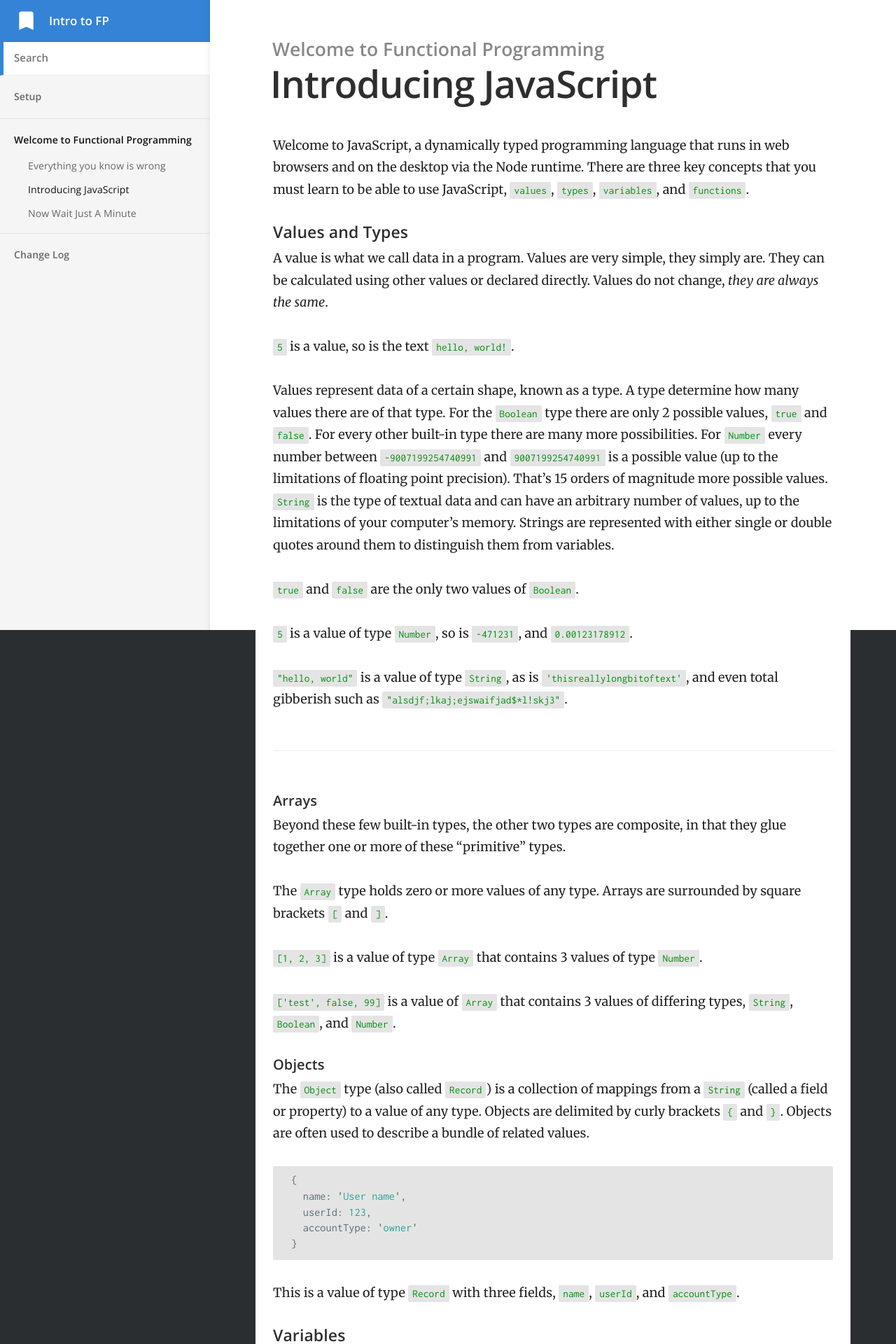
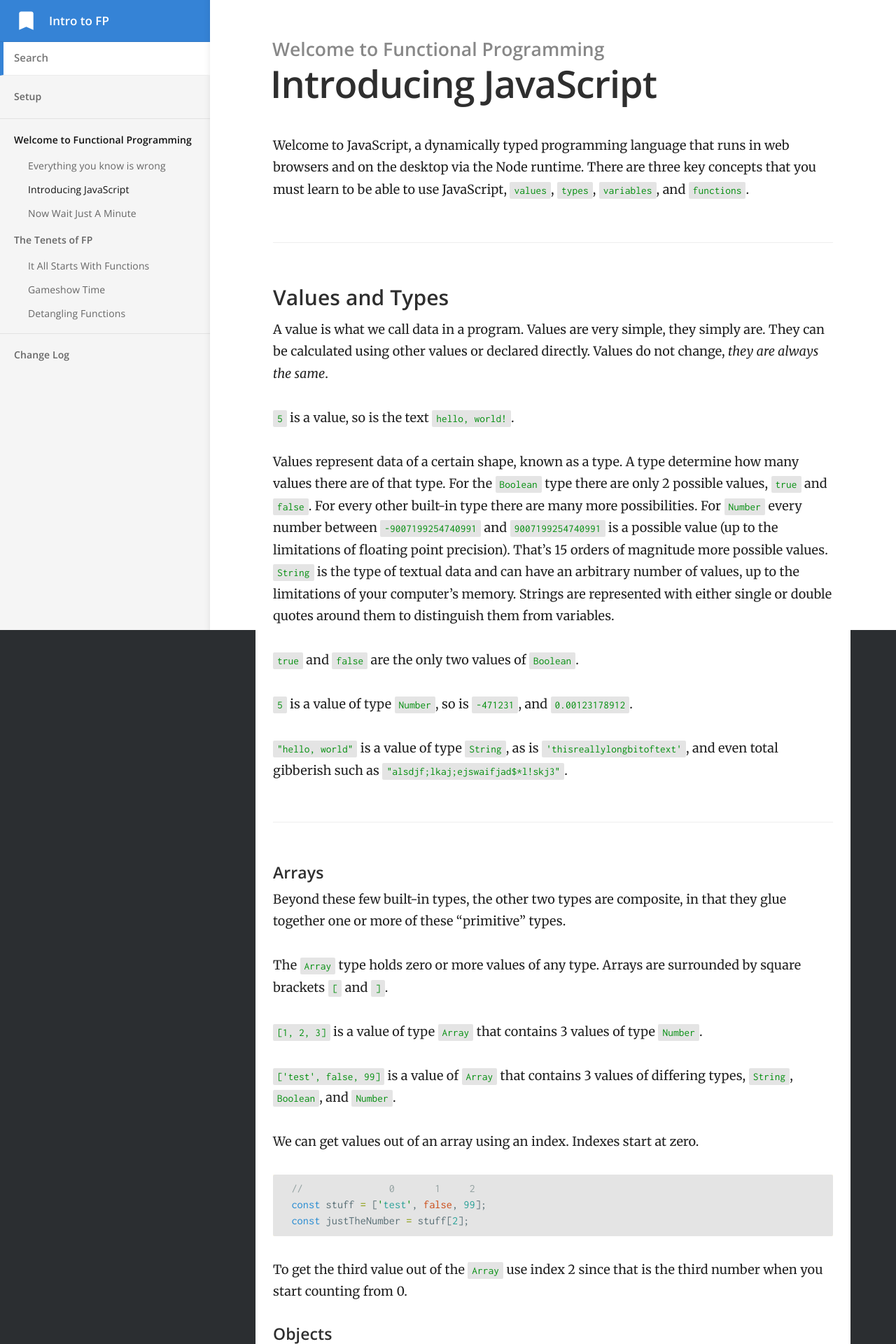
Before and after one commit to wayfinderio/intro-to-fp, a Jekyll site: the page built from _docs/1-welcome-to-functional-programming/javascript.md, in a window 1280 px wide. Shown: the top 1920 px of the page at 70% size. Built offline with Jekyll 4.4.1, drawn with Linux system fonts in a browser that asks for light colours; some of the changed text lies outside the part shown.

Commit message:
Content through introducing FP concepts

```diff
--- a/_docs/1-welcome-to-functional-programming/javascript.md
+++ b/_docs/1-welcome-to-functional-programming/javascript.md
@@ -6,7 +6,7 @@
 
 Welcome to JavaScript, a dynamically typed programming language that runs in web browsers and on the desktop via the Node runtime. There are three key concepts that you must learn to be able to use JavaScript, `values`, `types`, `variables`, and `functions`.
 
-#### Values and Types
+### Values and Types
 
 A value is what we call data in a program. Values are very simple, they simply are. They can be calculated using other values or declared directly. Values do not change, _they are always the same_.
 
@@ -22,7 +22,7 @@
 
 ---
 
-##### Arrays
+#### Arrays
 
 Beyond these few built-in types, the other two types are composite, in that they glue together one or more of these "primitive" types.
 
@@ -32,7 +32,17 @@
 
 `['test', false, 99]` is a value of `Array` that contains 3 values of differing types, `String`, `Boolean`, and `Number`.
 
-##### Objects
+We can get values out of an array using an index. Indexes start at zero.
+
+{% highlight javascript %}
+  //               0       1     2
+  const stuff = ['test', false, 99];
+  const justTheNumber = stuff[2];
+{% endhighlight %}
+
+To get the third value out of the `Array` use index 2 since that is the third number when you start counting from 0.
+
+#### Objects
 
 The `Object` type (also called `Record`) is a collection of mappings from a `String` (called a field or property) to a value of any type. Objects are delimited by curly brackets `{` and `}`. Objects are often used to describe a bundle of related values.
 
@@ -44,9 +54,20 @@
   }
 {% endhighlight %}
 
-This is a value of type `Record` with three fields, `name`, `userId`, and `accountType`.
+This is a value of type `Record` with three fields, `name`, `userId`, and `accountType`. You can use the names of fields in an `Object` to retrieve the associated value. There are two equivalent ways to do this.
 
-#### Variables
+{% highlight javascript %}
+  const userRecord = {
+    name: 'User name',
+    userId: 123,
+    accountType: 'owner'
+  }
+
+  const id = userRecord['userId'];
+  const id = userRecord.userId;
+{% endhighlight %}
+
+### Variables
 
 A variable is way of associating a name with a value. The `const` keywords binds a name to a value. A semicolon is used at the end of the line to signal the completion of the expression. The value bound to a variable may be declared on a single line or multiple lines.
 
@@ -64,7 +85,7 @@
   valueThatWillChangeOutFromUnderneathUs = 'they are a-changing';
 {% endhighlight %}
 
-#### Functions
+### Functions
 
 Functions are a special kind of value that can be used to produce a new value. Every function has at least one input, called an argument, and produces exactly one resulting value. They are bound to a name just like any other value.
 
--- a/css/main.scss
+++ b/css/main.scss
@@ -29,3 +29,27 @@
 @import "code";
 @import "tables";
 @import "layout";
+
+
+//Custom additions
+
+a[href="#spoiler"] {
+  text-decoration: none !important;
+  cursor: default;
+  margin-bottom: 10px;
+  padding: 10px;
+  background-color: #FFF8DC;
+  border-left: 2px solid #ffeb8e;
+  display: inline-block;
+}
+a[href="#spoiler"]::after {
+  content: attr(title);
+  color: #FFF8DC;
+  padding: 0 0.5em;
+}
+a[href="#spoiler"]:hover::after,
+a[href="#spoiler"]:active::after {
+  cursor: auto;
+  color: black;
+  transition: color .5s ease-in-out;
+}
```
Also changed, not shown: _docs/1-welcome-to-functional-programming/everything-you-know-is-wrong.md (+5 -5 lines), _docs/1-welcome-to-functional-programming/now-wait-just-a-minute.md (+10 -7 lines), _docs/2-the-pillars-of-fp/detangling-functions.md (added, +9 -0 lines), _docs/2-the-pillars-of-fp/is-it-a-function.md (added, +44 -0 lines), _docs/2-the-pillars-of-fp/it-all-starts-with-pure-functions.md (added, +127 -0 lines).
